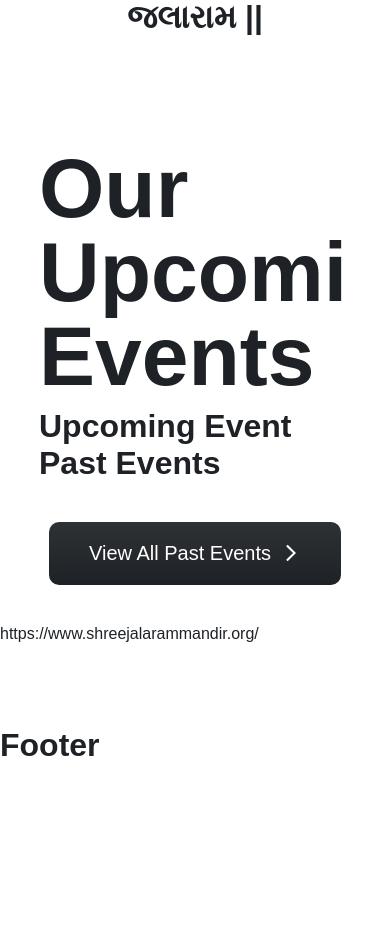
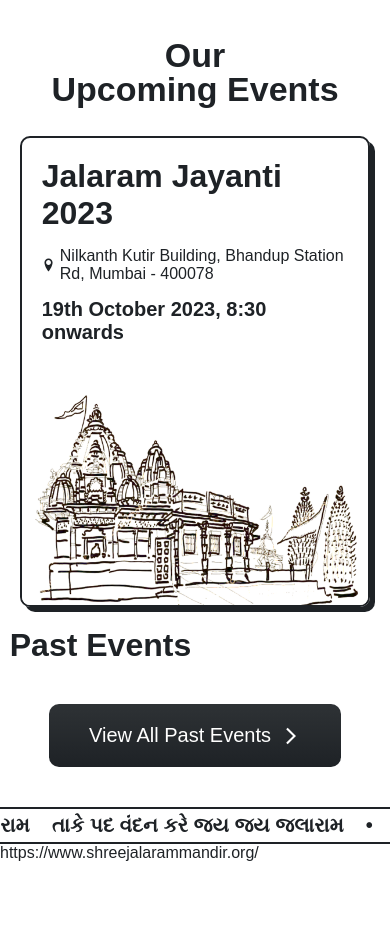
Before and after one commit to HardikShah563/jalaram-mandir, a React (Create React App) app: page / in a window 390 px wide. Shown: the part 1021-1972 px from the top of the page. Before the commit the page ends 1785 px from the top, so only its background shows below. Built offline with nearby package versions, Linux system fonts and the light colour scheme.

Commit message:
upcoming event

```diff
--- /dev/null
+++ b/src/Components/Marquee.jsx
@@ -0,0 +1,26 @@
+// importing stylesheet
+import "../style/marquee.css";
+
+export default function Marquee(props) {
+    const marqueeText =
+        <span className="marquee-text bobby">
+            {props.text}
+        </span>
+
+    const marqueeList = [];
+
+    for (let i = 0; i < 100; i++) {
+        marqueeList.push(marqueeText);
+    }
+
+    return (
+        <>
+            <marquee
+                className={`marquee flex ${props.color}-bg`}
+                scrollamount="5"
+            >
+                {marqueeList}
+            </marquee>
+        </>
+    );
+};
--- a/src/Components/UpcomingEvent.jsx
+++ b/src/Components/UpcomingEvent.jsx
@@ -1,7 +1,35 @@
+// importing icons
+import { ImLocation } from "react-icons/im";
+// importing stylesheet
+import "../style/events.css";
+
 export default function UpcomingEvent(props) {
     return (
         <>
-            <h1>Upcoming Event</h1>
+            <div className="outer">
+                <div className="event-big">
+                    <div className="upcoming-details">
+                        <div className="upcoming-event-name">{props.eventName}</div>
+                        <div className="flex gap-5">
+                            <ImLocation className="location-icon" />
+                            <div className="upcoming-event-location">{props.eventLocation}</div>
+                        </div>
+                        <div className="flex">
+                            <div className="upcoming-event-date-time">{props.eventDate}, {props.eventStartTime} onwards</div>
+                        </div>
+                    </div>
+                    <div className="upcoming-img-div">
+                        <img
+                            src={
+                                process.env.PUBLIC_URL +
+                                "/Assets/temple.png"
+                            }
+                            alt="upcoming event photo"
+                            className="upcoming-img-img"
+                        />
+                    </div>
+                </div>
+            </div>
         </>
     );
 };
--- a/src/Pages/Home.jsx
+++ b/src/Pages/Home.jsx
@@ -1,3 +1,6 @@
+// importing components
+import Marquee from "../components/Marquee";
+// importing icons
 import { MdArrowForwardIos } from "react-icons/md";
 // importing stylesheet
 import "../style/home.css";
@@ -5,11 +8,13 @@ import { useNavigate } from "react-router-dom";
 import UpcomingEvent from "../components/UpcomingEvent";
 
 export default function Home() {
+    // creating variable responsible for web navigation
     const navigate = useNavigate();
 
     return (
         <>
             <div className="page">
+                {/* main section */}
                 <h1 className="txt-ctr title main-title">|| Jai Jalaram ||</h1>
                 <img
                     className="main-img w-100 mg-a-a"
@@ -20,23 +25,38 @@ export default function Home() {
                     alt="main-img"
                 />
 
+                {/* quote 1 section */}
                 <h1 className="main-quote txt-ctr">|| રામ નામ મેં લીન હૈ દેખત સબમે રામ ||<br />|| તાકે પદ વંદન કરે જય જય જલારામ ||</h1>
 
-                <div className="w-80">
+                {/* Events Section */}
+                <div className="w-80 mg-a-a">
                     <h1 className="subtitle main-title">Our <br />Upcoming Events</h1>
 
                     <div className="events">
-                        <UpcomingEvent />
+                        <UpcomingEvent
+                            eventName={"Jalaram Jayanti 2023"}
+                            eventLocation={"Nilkanth Kutir Building, Bhandup Station Rd, Mumbai - 400078"}
+                            eventDate={"19th October 2023"}
+                            eventStartTime={"8:30"}
+                        />
                     </div>
 
                     <h1 className="small-heading">Past Events</h1>
 
                     <div className="flex jstf-ctr">
-                        <div className="black-button" onClick={navigate("/events")}>
+                        <div className="black-button" onClick={() => {navigate("/events")}}>
                             View All Past Events
                             <MdArrowForwardIos className="left-arrow" />
                         </div>
                     </div>
+                </div>
+
+                <div className="marquee-div">
+                    <Marquee
+                        limit={20}
+                        text="રામ નામ મેં લીન હૈ દેખત સબમે રામ&nbsp;&nbsp;&nbsp;&nbsp;તાકે પદ વંદન કરે જય જય જલારામ&nbsp;&nbsp;&nbsp;&nbsp;•&nbsp;&nbsp;&nbsp;&nbsp;"
+                        color={"yellow"}
+                    />
                 </div>
 
                 <a href="https://www.shreejalarammandir.org/">https://www.shreejalarammandir.org/</a>
--- a/src/style/events.css
+++ b/src/style/events.css
@@ -0,0 +1,89 @@
+.outer {
+    padding-inline: 10px;
+}
+
+.event-big {
+    display: flex;
+    justify-content: space-between;
+    width: 100%;
+    height: 200px;
+    margin: 40px auto;
+    border: 2px solid var(--secondary);
+    border-radius: var(--radius-small);
+    box-shadow: 5px 5px 0px var(--secondary);
+    overflow: hidden;
+}
+
+.upcoming-event-name {
+    font-size: 48px;
+    font-weight: 600;
+    color: var(--secondary);
+}
+
+.upcoming-event-location {
+    font-size: 20px;
+}
+
+.upcoming-details {
+    padding-left: 20px;
+    display: flex;
+    gap: 5px;
+    flex-direction: column;
+    justify-content: center;
+    overflow: hidden;
+}
+
+.upcoming-details .flex {
+    margin-top: 10px;
+    align-items: center;
+}
+
+.upcoming-img-div {
+    overflow: hidden;
+}
+
+.upcoming-img-img {
+    align-items: center;
+    height: 300px;
+    transform: translateY(-50px);
+    width: fit-content;
+    overflow: hidden;
+}
+
+.location-icon {
+    font-size: 20px;
+}
+
+.upcoming-event-date-time {
+    font-size: 20px;
+    font-weight: 600;
+}
+
+@media (max-width: 1100px) {
+    .upcoming-event-name {
+        font-size: 32px;
+    }
+
+    .upcoming-event-location {
+        font-size: 16px;
+    }
+}
+
+@media (max-width: 700px) {
+    .event-big {
+        margin: 20px auto;
+        height: fit-content;
+        flex-wrap: wrap;
+    }
+
+    .upcoming-details {
+        padding: 20px;
+    }
+
+    .upcoming-img-img {
+        width: 100%;
+        height: fit-content;
+        margin: auto auto;
+        transform: translateY(0px);
+    }
+}
--- a/src/style/globals.css
+++ b/src/style/globals.css
@@ -5,6 +5,7 @@
     --secondary-dark: #0 00000;
 
     --radius-small: 10px;
+    --radius-big: 20px;
 }
 
 * {
@@ -58,7 +59,6 @@ button,
 
 .w-80 {
     width: 80%;
-    margin: auto auto;
 }
 
 .title {
@@ -66,9 +66,9 @@ button,
 }
 
 .subtitle {
-    font-size: 84px;
+    font-size: 64px;
     margin-block: 10px;
-    line-height: 84px;
+    line-height: 64px;
     overflow: visible;
 }
 
@@ -105,3 +105,30 @@ button,
 .left-arrow {
     fill: var(--primary);
 }
+
+@media (max-width: 800px) {
+    .title {
+        font-size: 48px;
+    }
+
+    .subtitle {
+        font-size: 44px;
+        line-height: 44px;
+    }
+}
+
+@media (max-width: 400px) {
+    .title {
+        font-size: 28px;
+    }
+
+    .subtitle {
+        font-size: 34px;
+        line-height: 34px;
+        text-align: center;
+    }
+
+    .w-80 {
+        width: 95%;
+    }
+}
--- a/src/style/home.css
+++ b/src/style/home.css
@@ -4,6 +4,29 @@
 
 .main-quote {
     margin-block: 100px;
+    text-shadow: 0px 0px 10px #ffd044;
 }
 
-/* .main-img {} */
+@media (max-width: 800px) {
+    .main-img {
+        position: relative;
+        left: -25vw;
+        width: 150vw !important;
+    }
+
+    .main-quote {
+        font-size: 24px;
+    }
+}
+
+@media (max-width: 400px) {
+    .main-img {
+        position: relative;
+        left: -50vw;
+        width: 200vw !important;
+    }
+
+    .main-quote {
+        font-size: 5vw;
+    }
+}
--- /dev/null
+++ b/src/style/marquee.css
@@ -0,0 +1,25 @@
+.marquee {
+    position: relative;
+    padding: 10px;
+    background-color: var(--primary);
+    border-top: 2px solid var(--secondary);
+    border-bottom: 2px solid var(--secondary);
+}
+
+.marquee-text {
+    position: relative;
+    left: -50%;
+    font-size: 20px;
+    font-weight: 600;
+    color: var(--secondary);
+}
+
+@media (max-width: 800px) {
+    .marquee {
+        padding: 5px;
+    }
+
+    .marquee-text {
+        font-size: 20px;
+    }
+}
```
Also changed, not shown: public/Assets/flowers1.png (added).
